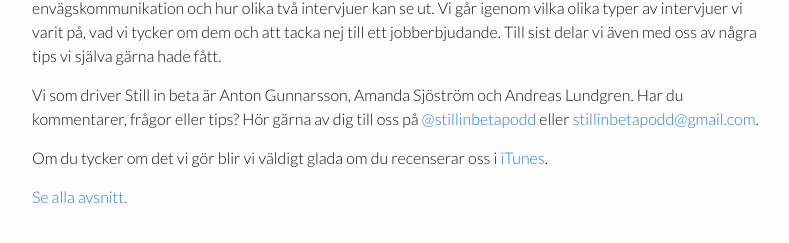
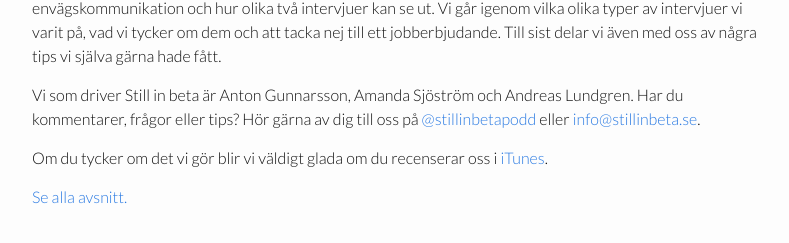
Before and after one commit to stillinbetapodd/stillinbetapodd.github.io, a Jekyll site: the page built from _posts/2016-11-14-1.markdown, in a window 1280 px wide. Shown: the part 554-797 px from the top of the page, without its empty margins (238-1027 px from the left). Built offline with Jekyll 4.4.1, drawn with Linux system fonts in a browser that asks for light colours.

Commit message:
Update 2016-11-14-1.markdown

```diff
--- a/_posts/2016-11-14-1.markdown
+++ b/_posts/2016-11-14-1.markdown
@@ -8,7 +8,7 @@ categories: avsnitt
 <p>Lyssna via <a href="https://itunes.apple.com/se/podcast/det-var-en-gang/id1174070946?i=1000377644669">iTunes</a> eller <a href="http://stillinbeta.libsyn.com/rss">RSS</a></p>
 
 <p>I det allra f&ouml;rsta avsnittet snackar vi om att s&ouml;ka sitt f&ouml;rsta jobb som utvecklare. Om att intervjuer inte &auml;r env&auml;gskommunikation och hur olika tv&aring; intervjuer kan se ut. Vi g&aring;r igenom vilka olika typer av intervjuer vi varit p&aring;, vad vi tycker om dem och att tacka nej till ett jobberbjudande. Till sist delar vi &auml;ven med oss av n&aring;gra tips vi sj&auml;lva g&auml;rna hade f&aring;tt.</p>
-<p>Vi som driver Still in beta &auml;r Anton Gunnarsson, Amanda Sj&ouml;str&ouml;m och Andreas Lundgren. Har du kommentarer, fr&aring;gor eller tips? H&ouml;r g&auml;rna av dig till oss p&aring; <a href="http://twitter.com/stillinbetapodd">@stillinbetapodd</a>&nbsp;eller <a href="mailto:stillinbetapodd@gmail.com">stillinbetapodd@gmail.com</a>.</p>
+<p>Vi som driver Still in beta &auml;r Anton Gunnarsson, Amanda Sj&ouml;str&ouml;m och Andreas Lundgren. Har du kommentarer, fr&aring;gor eller tips? H&ouml;r g&auml;rna av dig till oss p&aring; <a href="http://twitter.com/stillinbetapodd">@stillinbetapodd</a>&nbsp;eller <a href="mailto:info@stillinbeta.se">info@stillinbeta.se</a>.</p>
 <p>Om du tycker om det vi gör blir vi väldigt glada om du recenserar oss i <a href="https://itunes.apple.com/se/podcast/id1174070946">iTunes</a>.</p>
 
 [Se alla avsnitt.](/)
```
